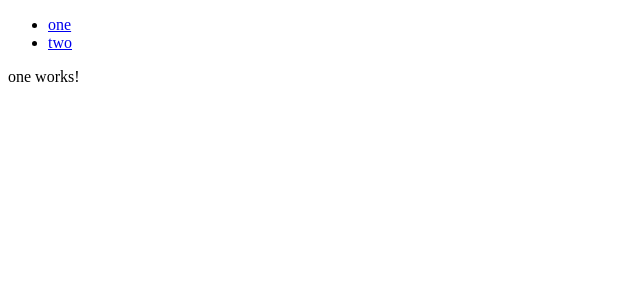
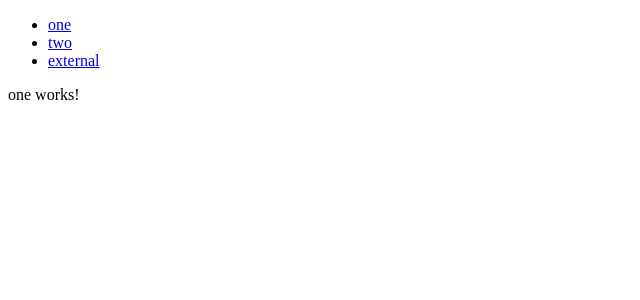
Before and after one commit to jdpearce/jhp-safari-back, an Angular app: page /one in a window 1280 px wide. Shown: the top 300 px of the page, without its empty margins (0-640 px from the left). Built offline with nearby package versions, Linux system fonts and the light colour scheme.

Commit message:
add external link

```diff
--- a/src/app/app.component.html
+++ b/src/app/app.component.html
@@ -1,6 +1,7 @@
 <ul>
   <li><a routerLink="one">one</a></li>
   <li><a routerLink="two">two</a></li>
+  <li><a href="https://jhp-safari-back2.herokuapp.com">external</a></li>
 </ul>
 
 <router-outlet></router-outlet>
```
